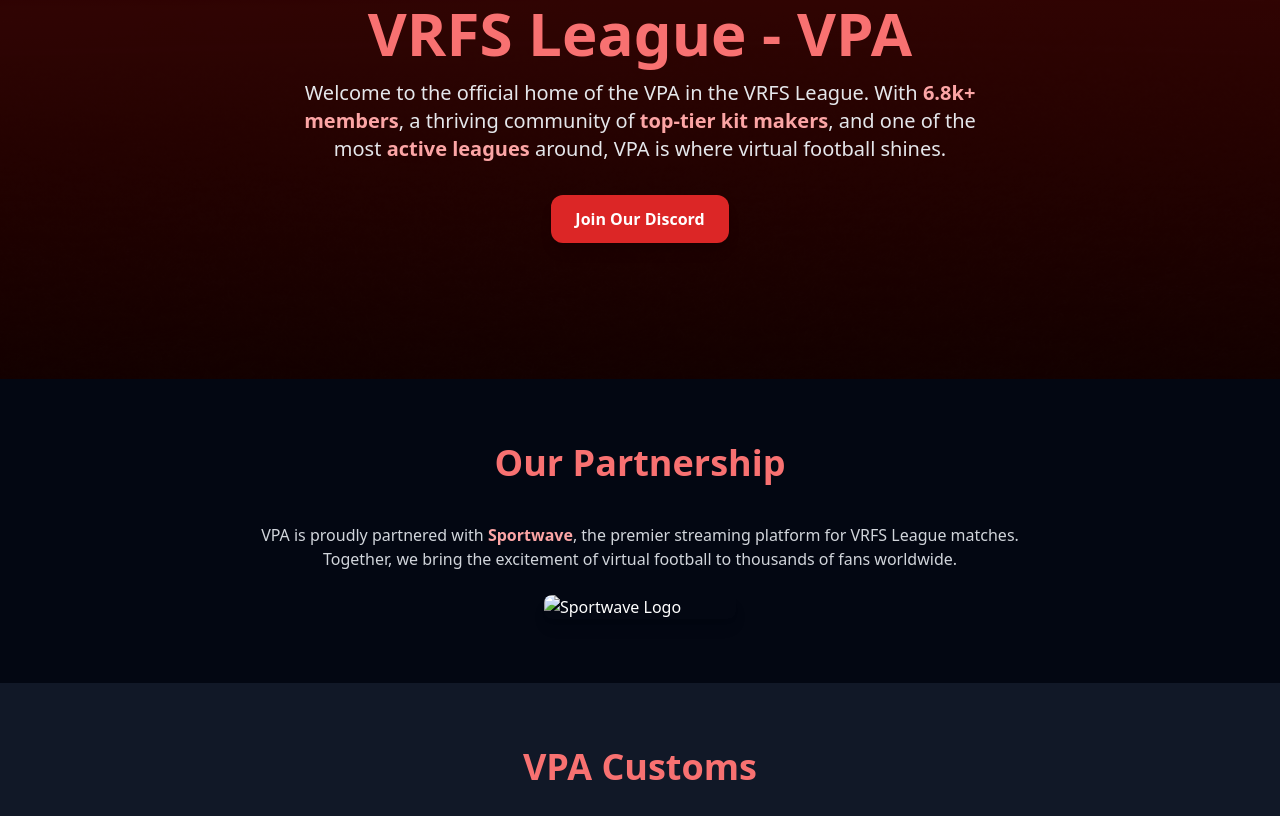
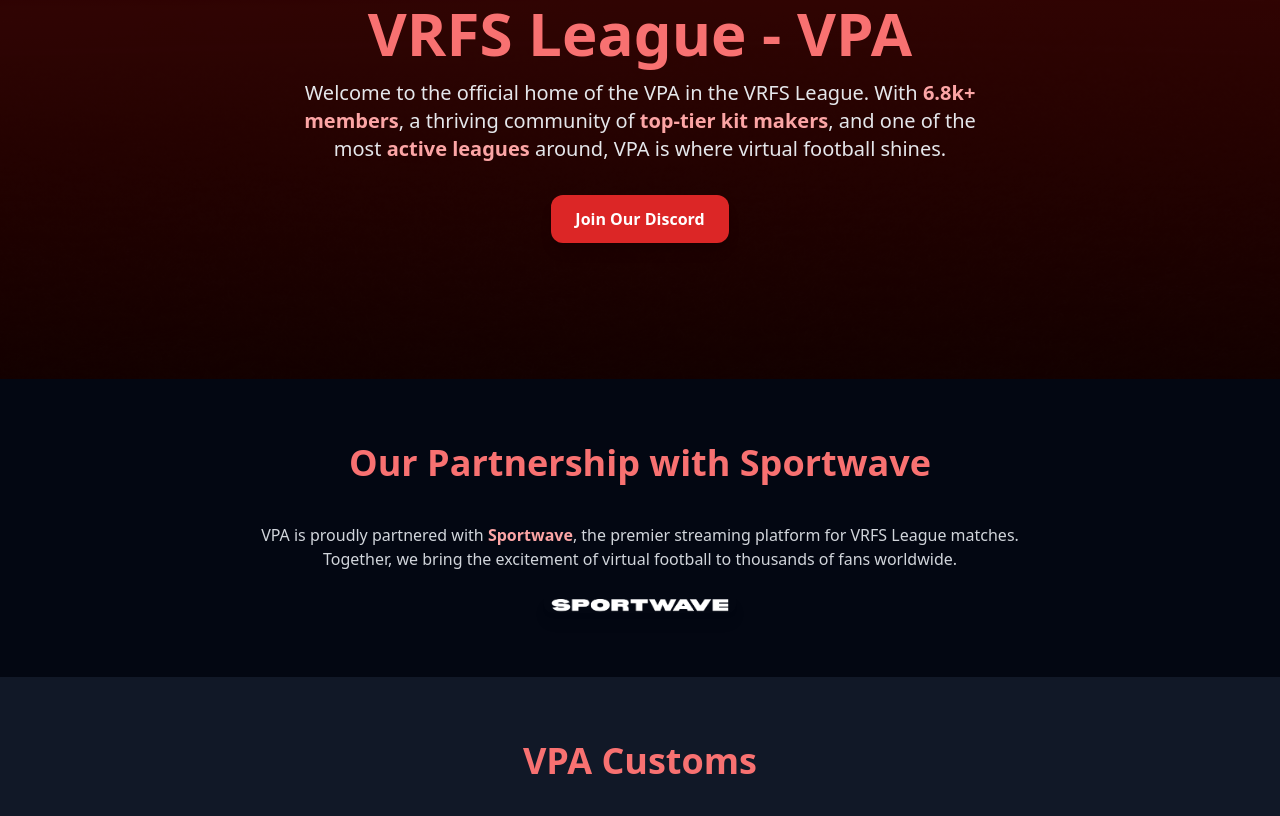
Before and after one commit to JacobPFC/vpa-website, a plain HTML site: page index.html in a window 1280 px wide. Shown: the part 421-1237 px from the top of the page. Drawn offline with nearby package versions, Linux system fonts and the light colour scheme.

Commit message:
git add index.html "Sportwave Logo.png" git commit -m "Add Sportwave partnership section with correct logo" git push

```diff
--- a/index.html
+++ b/index.html
@@ -27,14 +27,14 @@
     </a>
   </section>
 
-  <!-- Partnership Section -->
+  <!-- Sportwave Partnership Section -->
   <section class="py-16 px-6 bg-gray-950">
-    <h2 class="text-3xl md:text-4xl font-bold text-center text-red-400 mb-10">Our Partnership</h2>
+    <h2 class="text-3xl md:text-4xl font-bold text-center text-red-400 mb-10">Our Partnership with Sportwave</h2>
     <p class="text-center text-gray-300 max-w-3xl mx-auto mb-6">
       VPA is proudly partnered with <span class="font-bold text-red-300">Sportwave</span>, the premier streaming platform for VRFS League matches. Together, we bring the excitement of virtual football to thousands of fans worldwide.
     </p>
     <div class="flex justify-center">
-      <img src="sportwave-logo.png" alt="Sportwave Logo" class="w-48 rounded-lg shadow-lg">
+      <img src="Sportwave Logo.png" alt="Sportwave Logo" class="w-48 rounded-lg shadow-lg">
     </div>
   </section>
 
```
